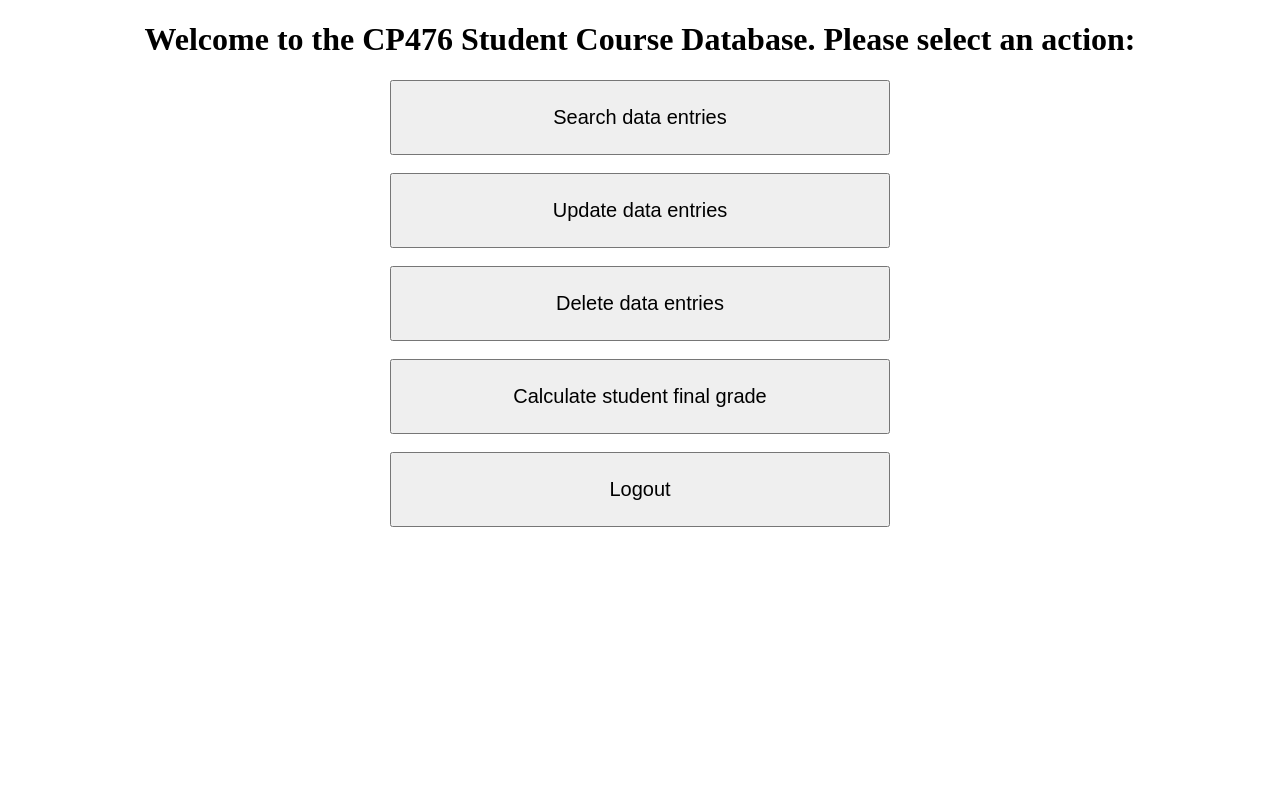
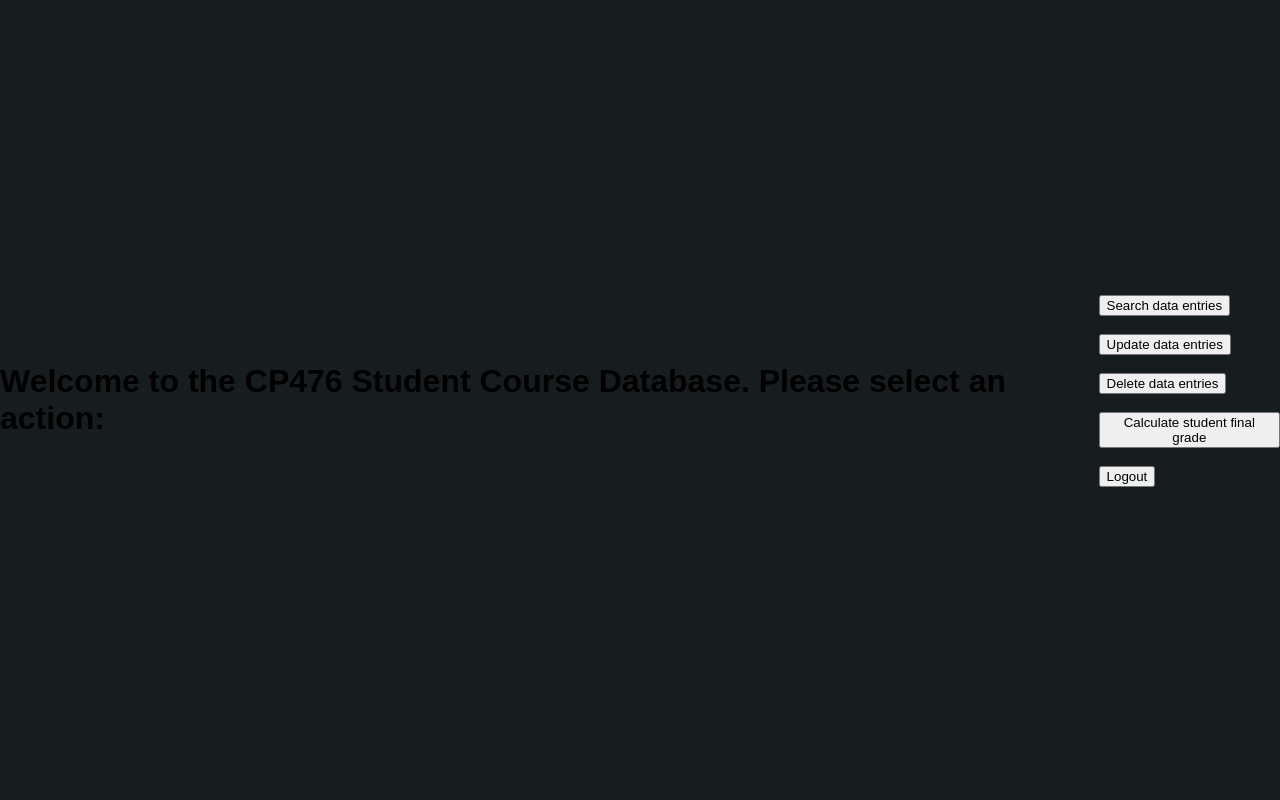
Before and after one commit to Cocoshii/CP476_GroupProject, a PHP site: page /homepage.html in a window 1280 px wide. Run offline with PHP 8.4, Linux system fonts and the light colour scheme.

Commit message:
Update html_classes.css
Added some basic aesthetics

```diff
--- a/html_classes.css
+++ b/html_classes.css
@@ -1,28 +1,56 @@
 /* Re-engineering reference: https://stackoverflow.com/questions/15300234/how-can-i-horizontally-center-a-button-element-in-a-div-element <- CITE */
 
 /* Class for centering text */
-.centerText {
+body {
+    font-family: Arial, sans-serif;
+    background-color: #171D1C; /* Verdigris */
+    margin: 0;
+    padding: 0;
+    display: flex;
+    justify-content: center;
+    align-items: center;
+    height: 100vh;
+}
+
+.page-container {
+    width: 100%;
+    max-width: 600px;
+    background-color: #dbd9dd; /* Magnolia */
+    padding: 20px;
+    border-radius: 10px;
+    box-shadow: 0 4px 8px rgba(0, 0, 0, 0.1);
     text-align: center;
 }
 
-/* Class for centering buttons */
-button {
-    width: 500px;
-    height: 75px;
-    font-size: 20px;
-    text-align: center; /* Align text to the middle of each button */
-    /* Center position of buttons in middle of webpage */
-    margin:0 auto;
-    display:block;
+.welcome-heading h1 {
+    color: #171D1C; /* Eerie Black */
+    margin-bottom: 30px;
 }
 
-ul {
-    list-style-type: none;
-    margin: 0;
-    padding: 0;
+.form-container {
+    display: flex;
+    flex-direction: column;
+    align-items: center;
+    gap: 10px;
 }
 
-li a {
-    display: block;
-    width: 60px;
+.menu-button {
+    width: 100%;
+    padding: 15px;
+    font-size: 16px;
+    border: none;
+    border-radius: 5px;
+    cursor: pointer;
+    transition: background-color 0.3s ease, transform 0.1s ease;
+    color: #EFE9F4; /* Magnolia */
 }
+
+.menu-button.search { background-color: #171D1C; } /* Maya Blue */
+.menu-button.update { background-color: #171D1C; } /* Eerie Black */
+.menu-button.delete { background-color: #171D1C; } /* Neon Blue */
+.menu-button.calculate { background-color: #171D1C; } /* Verdigris */
+.menu-button.logout { background-color: #5863F8; } /* Maya Blue */
+
+.menu-button:hover {
+    transform: scale(1.05);
+}
```
